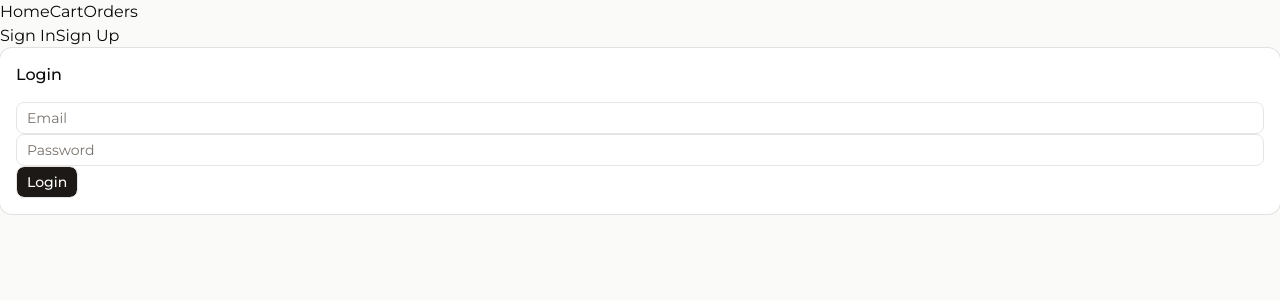
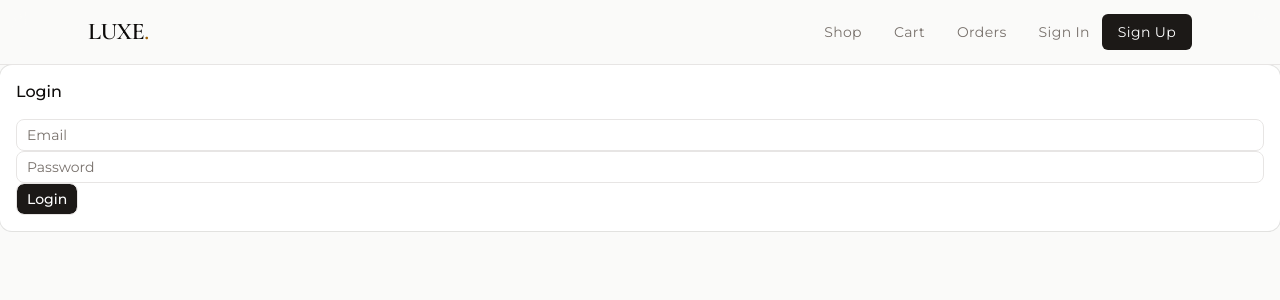
Before and after one commit to Ha-Khu/ecommerce, a React (Vite) app in the folder client/: page /login in a window 1280 px wide. Shown: the top 300 px of the page. Built offline with nearby package versions, Linux system fonts and the light colour scheme.

Commit message:
styke: redesign navbar

```diff
--- a/client/src/components/Navbar.jsx
+++ b/client/src/components/Navbar.jsx
@@ -1,27 +1,59 @@
-import { Button } from "@/components/ui/button"
-import { useNavigate, Link } from "react-router-dom"
+import { useNavigate, Link, useLocation } from "react-router-dom"
 
 function Navbar(){
   const token = localStorage.getItem('token')
   const navigate = useNavigate()
+  const location = useLocation()
 
   function handleLogout(){
     localStorage.removeItem('token')
     navigate("/login")
   }
+
+  const linkClass = (path) =>
+    `text-sm tracking-wide transition-colors duration-200 ${
+      location.pathname === path
+        ? "text-accent"
+        : "text-muted-foreground hover:text-foreground"
+    }`
+
   return(
-    <nav>
-      <Link to="/">Home</Link>
-      <Link to="/cart">Cart</Link>
-      <Link to="/orders">Orders</Link>
-      {token ? (
-        <Button onClick={handleLogout}>Logout</Button>
-      ) : (
-        <div>
-          <Link to="/login">Sign In</Link>
-          <Link to="/register">Sign Up</Link>
+    <nav className="sticky top-0 z-40 border-b border-border bg-background/80 backdrop-blur-md">
+      <div className="mx-auto flex h-16 max-w-6xl items-center justify-between px-6">
+        <Link to="/" className="font-serif text-2xl font-semibold tracking-tight">
+          LUXE<span className="text-accent">.</span>
+        </Link>
+
+        <div className="flex items-center gap-8">
+          <Link to="/" className={linkClass("/")}>Shop</Link>
+          <Link to="/cart" className={linkClass("/cart")}>Cart</Link>
+          <Link to="/orders" className={linkClass("/orders")}>Orders</Link>
+
+          {token ? (
+            <button
+              onClick={handleLogout}
+              className="rounded-md border border-border px-4 py-2 text-sm tracking-wide transition-colors duration-200 hover:bg-secondary hover:cursor-pointer"
+            >
+              Logout
+            </button>
+          ) : (
+            <div className="flex items-center gap-3">
+              <Link
+                to="/login"
+                className="text-sm tracking-wide text-muted-foreground transition-colors hover:text-foreground"
+              >
+                Sign In
+              </Link>
+              <Link
+                to="/register"
+                className="rounded-md bg-primary px-4 py-2 text-sm tracking-wide text-primary-foreground transition-colors duration-200 hover:bg-accent"
+              >
+                Sign Up
+              </Link>
+            </div>
+          )}
         </div>
-      )}
+      </div>
     </nav>
   )
 }
```
